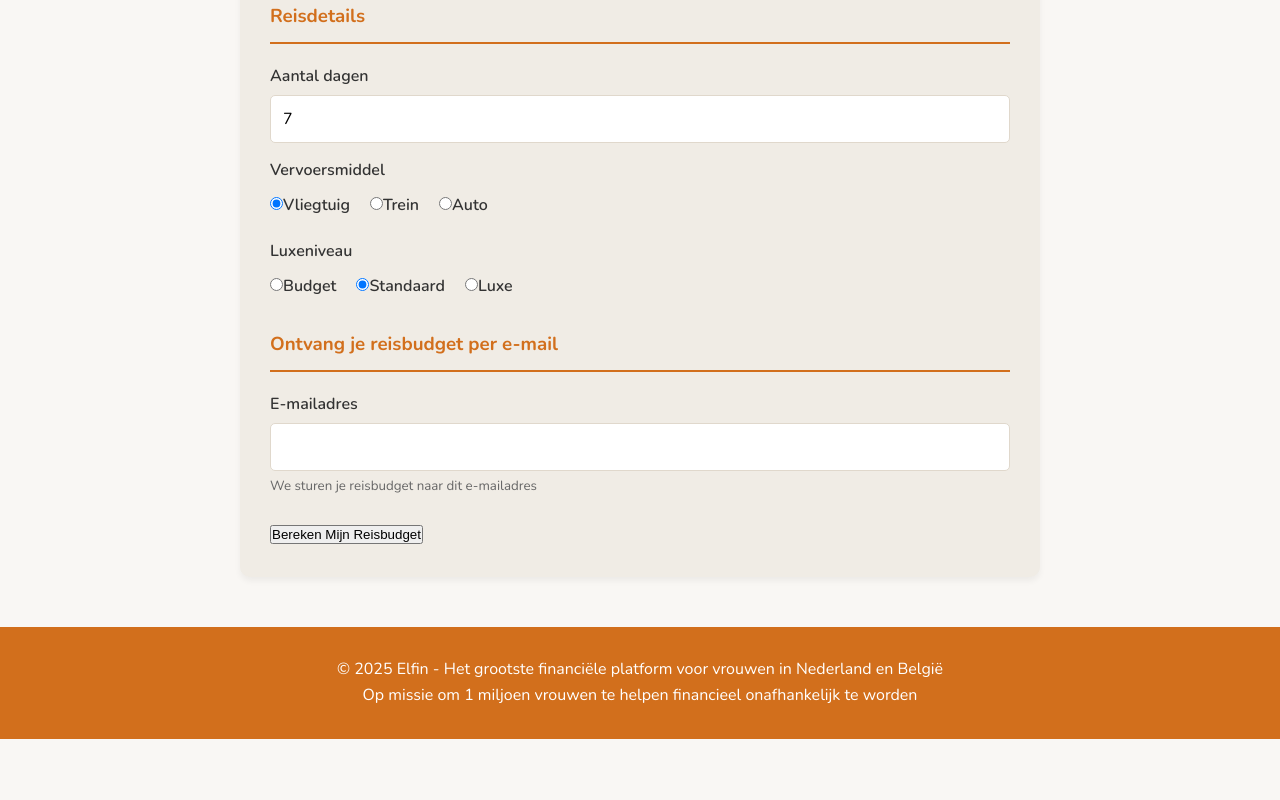
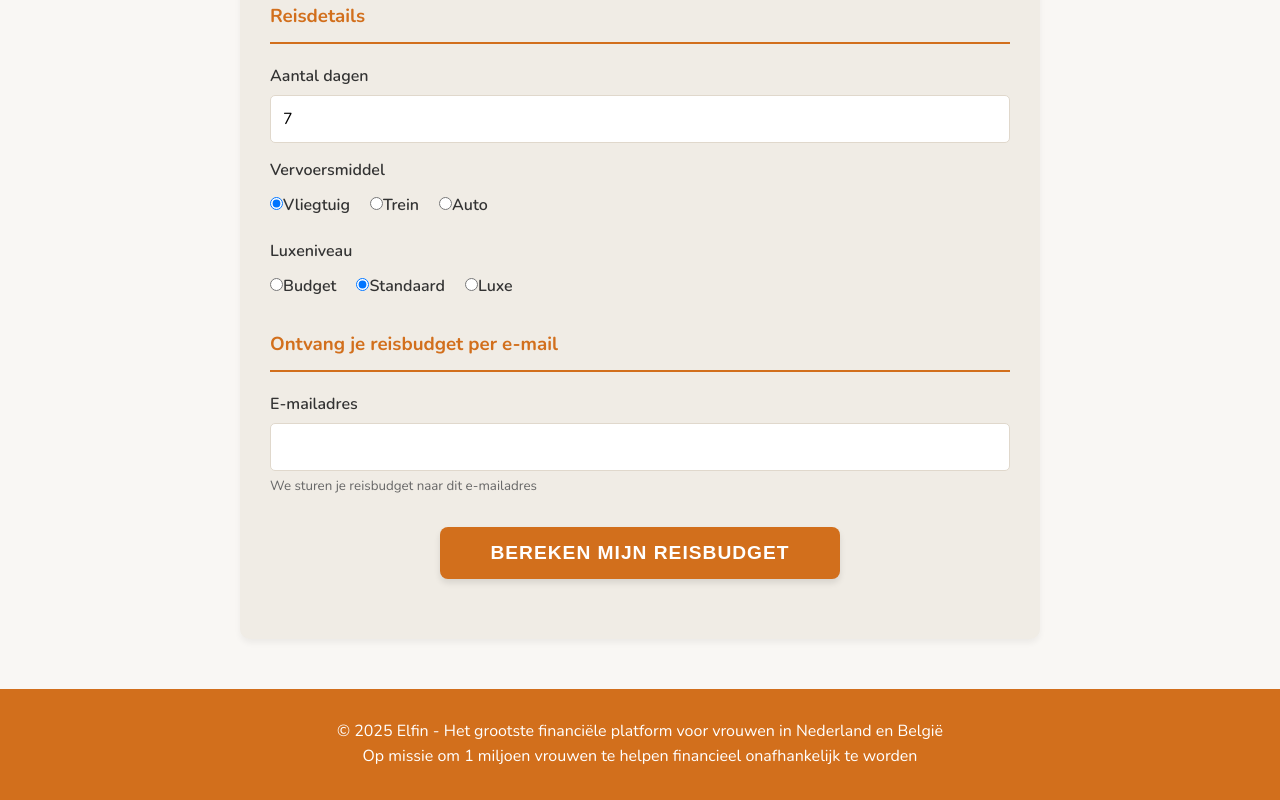
Before and after one commit to liekedanenberg/elfin-trav-calc-2, a Next.js app: page / in a window 1280 px wide. Shown: the part 911-1711 px from the top of the page. Before the commit the page ends 1650 px from the top, so only its background shows below. Built offline with nearby package versions, Linux system fonts and the light colour scheme.

Commit message:
Update page.module.css

```diff
--- a/src/app/page.module.css
+++ b/src/app/page.module.css
@@ -181,6 +181,42 @@
   border-radius: 8px;
   margin: 20px 0;
 }
+.submitButton {
+  background-color: rgb(210, 111, 28);
+  color: white;
+  font-size: 1.2rem;
+  font-weight: 700;
+  padding: 15px 30px;
+  border: none;
+  border-radius: 8px;
+  cursor: pointer;
+  transition: all 0.3s ease;
+  display: block;
+  width: 100%;
+  max-width: 400px;
+  margin: 30px auto;
+  text-transform: uppercase;
+  letter-spacing: 1px;
+  box-shadow: 0 4px 6px rgba(0, 0, 0, 0.1);
+}
+
+.submitButton:hover {
+  background-color: rgb(230, 121, 30);
+  transform: translateY(-2px);
+  box-shadow: 0 6px 8px rgba(0, 0, 0, 0.15);
+}
+
+.submitButton:active {
+  transform: translateY(1px);
+  box-shadow: 0 2px 4px rgba(0, 0, 0, 0.1);
+}
+
+.submitButton:disabled {
+  background-color: #cccccc;
+  cursor: not-allowed;
+  transform: none;
+  box-shadow: none;
+}
 
 .ctaContainer {
   text-align: center;
```
